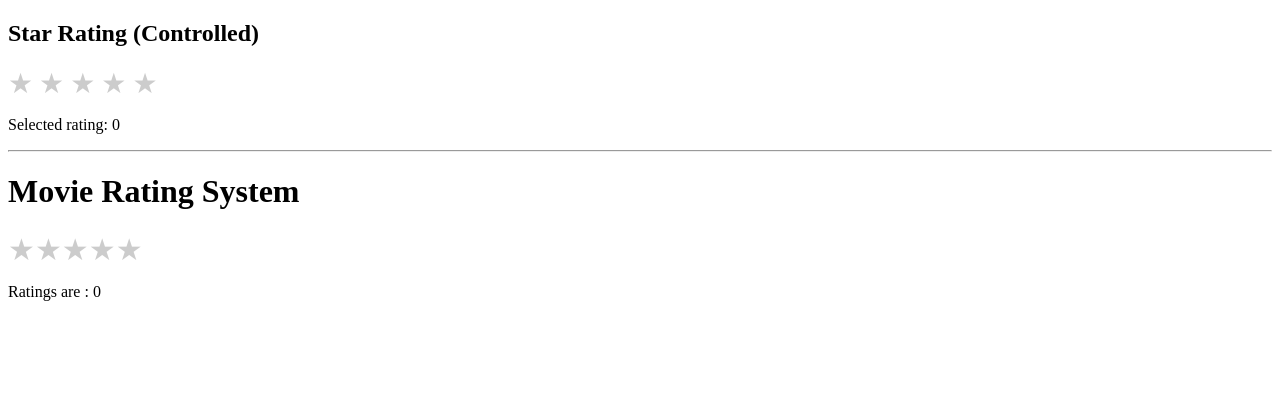
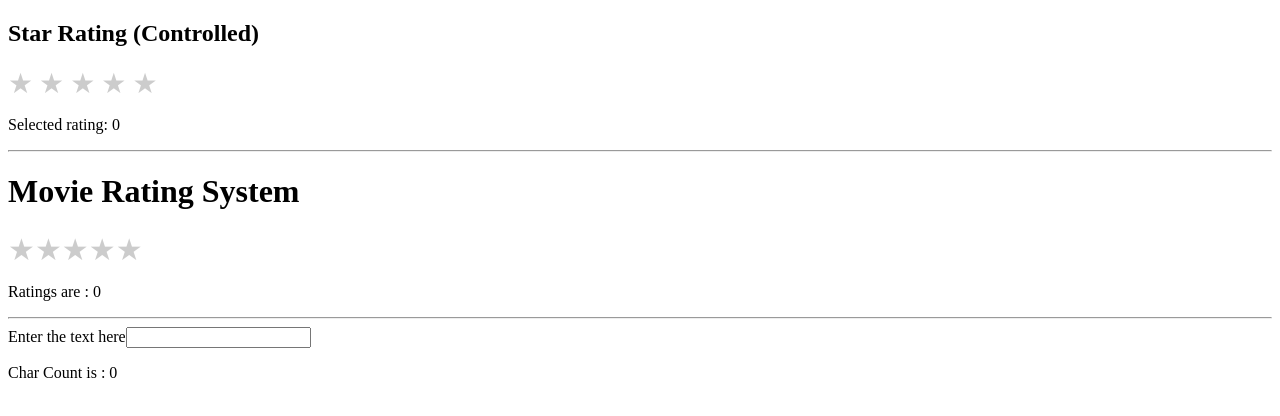
Before and after one commit to shruthi-kv/react-hands-on, a React (Vite) app in the folder my-react-app/: page / in a window 1280 px wide. Shown: the top 416 px of the page. Built offline with nearby package versions, Linux system fonts and the light colour scheme.

Commit message:
char count

```diff
--- a/my-react-app/src/App.jsx
+++ b/my-react-app/src/App.jsx
@@ -1,7 +1,7 @@
 import StarRating from './Practice/Star';
 import { useState } from "react";
 import Rating from './Practice/Rating'
-
+import Count from './Practice/count';
 const App = () => {
 
  const [rating, setRating] = useState(0);
@@ -13,6 +13,8 @@ const App = () => {
       <p>Selected rating: {rating}</p>
       <hr/>
       <Rating/>
+      <hr/>
+      <Count/>
     </div>
   );
 };
--- /dev/null
+++ b/my-react-app/src/Practice/count.jsx
@@ -0,0 +1,18 @@
+import React,{useState} from 'react';
+
+const Count = () => {
+    const[charCount,setcharCount]= useState('');
+    console.log(charCount.length)
+
+  return (
+    <>
+      <label>
+        Enter the text here
+        <input value ={ charCount} onChange={(e)=>setcharCount(e.target.value)}/>
+      </label>
+      <p>Char Count is : {charCount.length}</p>
+    </>
+  );
+};
+
+export default Count;
```
